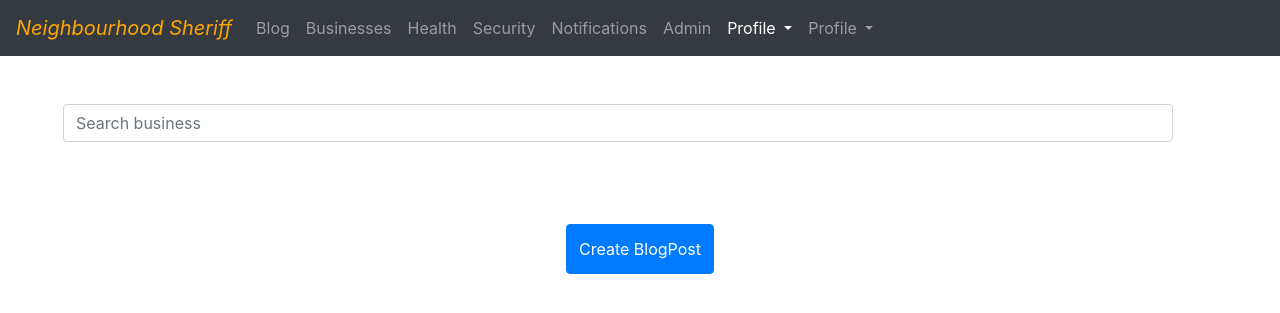
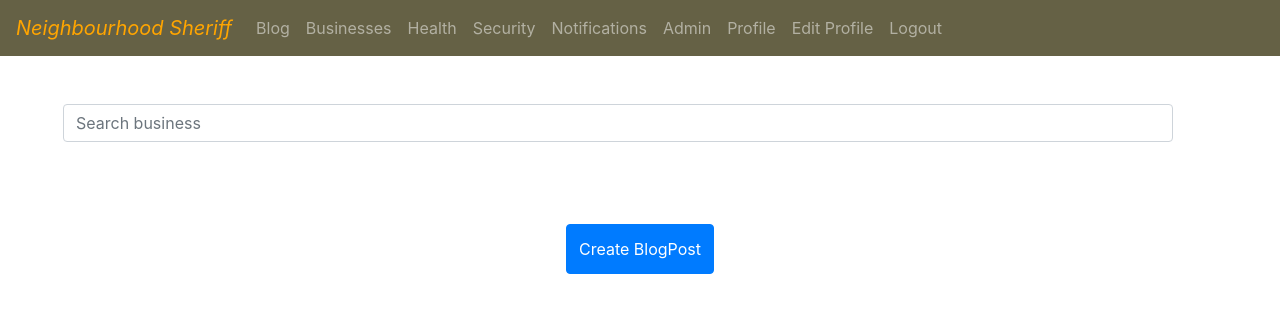
Before and after one commit to encok/Hood, a Django app: template neighbourhood/templates/blog/blogs.html in a window 1280 px wide. Shown: the top 313 px of the page. Run offline with Django 3.2, Linux system fonts and the light colour scheme; the template is opened without the code that fills it, so the values that code supplies are empty; the visitor is signed in with stand-in values (Sample User, id 1); some libraries are stand-ins or nearby versions.

Commit message:
fixing the argument positional error in logout by adding as_view() function

```diff
--- a/Hood/urls.py
+++ b/Hood/urls.py
@@ -14,14 +14,15 @@ Including another URLconf
     2. Add a URL to urlpatterns:  path('blog/', include('blog.urls'))
 """
 from django.contrib import admin
-# from django.urls import path
+from django.urls import path
 from django.conf.urls import url,include
 from django.contrib.auth import views
 
+
 urlpatterns = [
-    url('admin/', admin.site.urls),
+   url('admin/', admin.site.urls),
     url(r'',include('neighbourhood.urls')),
     url(r'^accounts/', include('registration.backends.simple.urls')),
-    url(r'^logout/$', views.LogoutView, {"next_page": '/'})
+    url(r'^logout/$', views.LogoutView.as_view(), {"next_page": '/'})
 
 ]
--- a/neighbourhood/templates/navbar.html
+++ b/neighbourhood/templates/navbar.html
@@ -1,6 +1,6 @@
 {% load static %}
 
-<nav class="navbar navbar-expand-lg navbar-dark bg-dark">
+<nav class="navbar navbar-expand-lg navbar-dark" style="background-color: #656145;">
     <a class="navbar-brand" style="color:orange;font-style: oblique;"href="/">Neighbourhood Sheriff</a>
     <button class="navbar-toggler" type="button" data-toggle="collapse" data-target="#navbarSupportedContent"
         aria-controls="navbarSupportedContent" aria-expanded="false" aria-label="Toggle navigation">
@@ -31,12 +31,7 @@
             </li>
             {% endif %}
             {% if user.is_authenticated %}
-            <li class="nav-item dropdown">
-                <a class="nav-link active dropdown-toggle" href="#" id="navbarDropdown" role="button" data-bs-toggle="dropdown" aria-expanded="false">
-                    Profile
-                  </a>
 
-            <ul class="dropdown-menu" aria-labelledby="navbarDropdown" label="profile">
                 <a class="nav-link" href="{% url 'my-profile'%}">Profile</a>
             </li>
             <li class="nav-item">
@@ -46,7 +41,7 @@
                 <a class="nav-link" href="/logout">Logout</a>
             </li>
             </ul>
-            <li class="nav-item dropdown">
+            <!-- <li class="nav-item dropdown">
                 <a class="nav-link dropdown-toggle" href="#" id="navbarDropdownMenuLink" role="button" data-bs-toggle="dropdown" aria-expanded="false">
                   Profile
                 </a>
@@ -55,6 +50,8 @@
                   <li><a class="dropdown-item" href="#">Another action</a></li>
                   <li><a class="dropdown-item" href="#">Something else here</a></li>
                 </ul>
+
+            </li> -->
 
             <!-- profile start -->
             <!-- <li class="nav-item dropdown">
--- a/neighbourhood/templates/profile/user_profile.html
+++ b/neighbourhood/templates/profile/user_profile.html
@@ -1,7 +1,7 @@
 {% extends 'base.html' %}
 {% load bootstrap4 %}
 {% load static %}
-{% load staticfiles %}
+
 
 {% block styles%}
 {% bootstrap_css %}
--- a/neighbourhood/views.py
+++ b/neighbourhood/views.py
@@ -4,6 +4,7 @@ from django.contrib.auth.decorators import login_required
 from django.core.exceptions import ObjectDoesNotExist
 from .forms import *
 from .emails import *
+# from django.contrib.auth.decorators import logout
 # Create your views here.
 
 def index(request):
```
